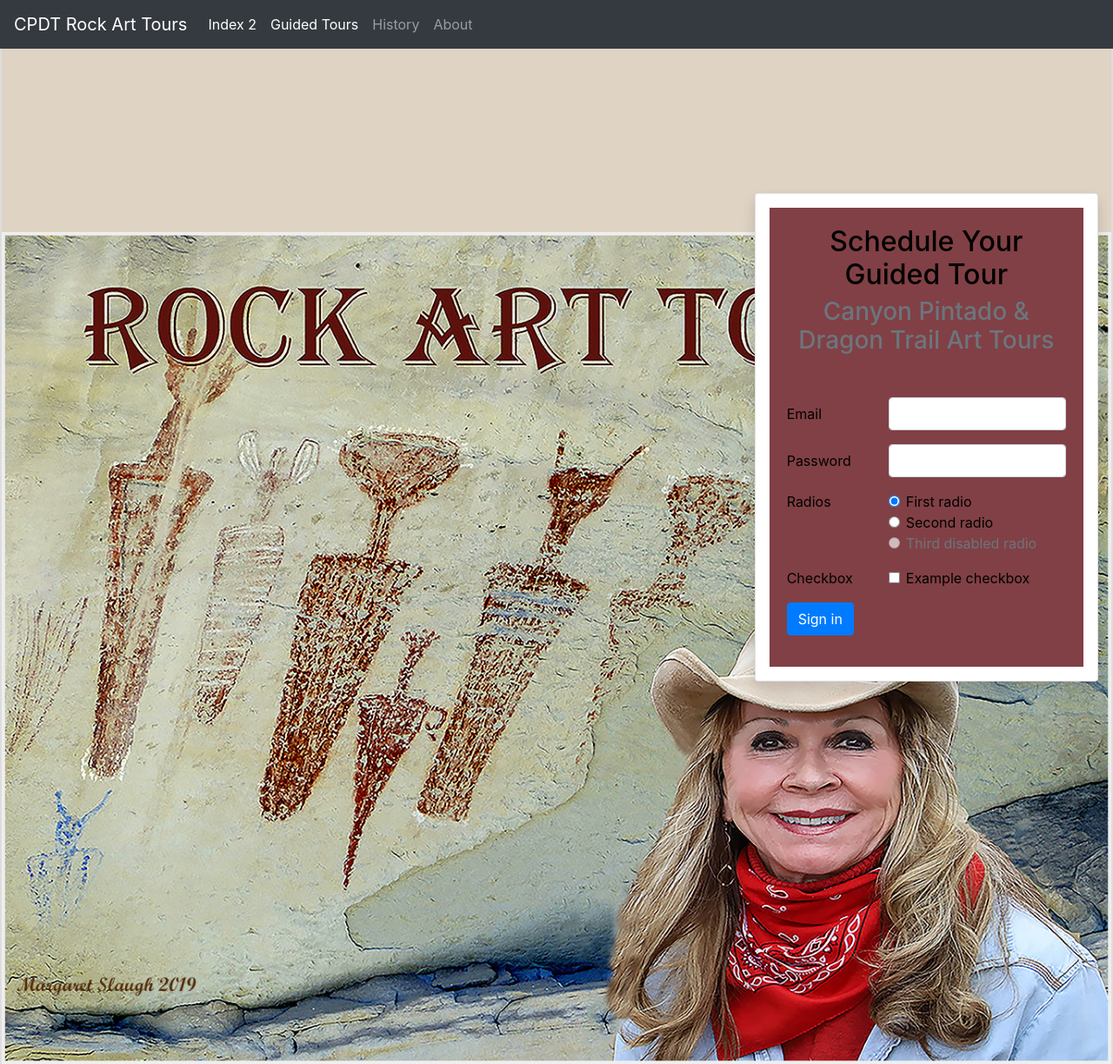
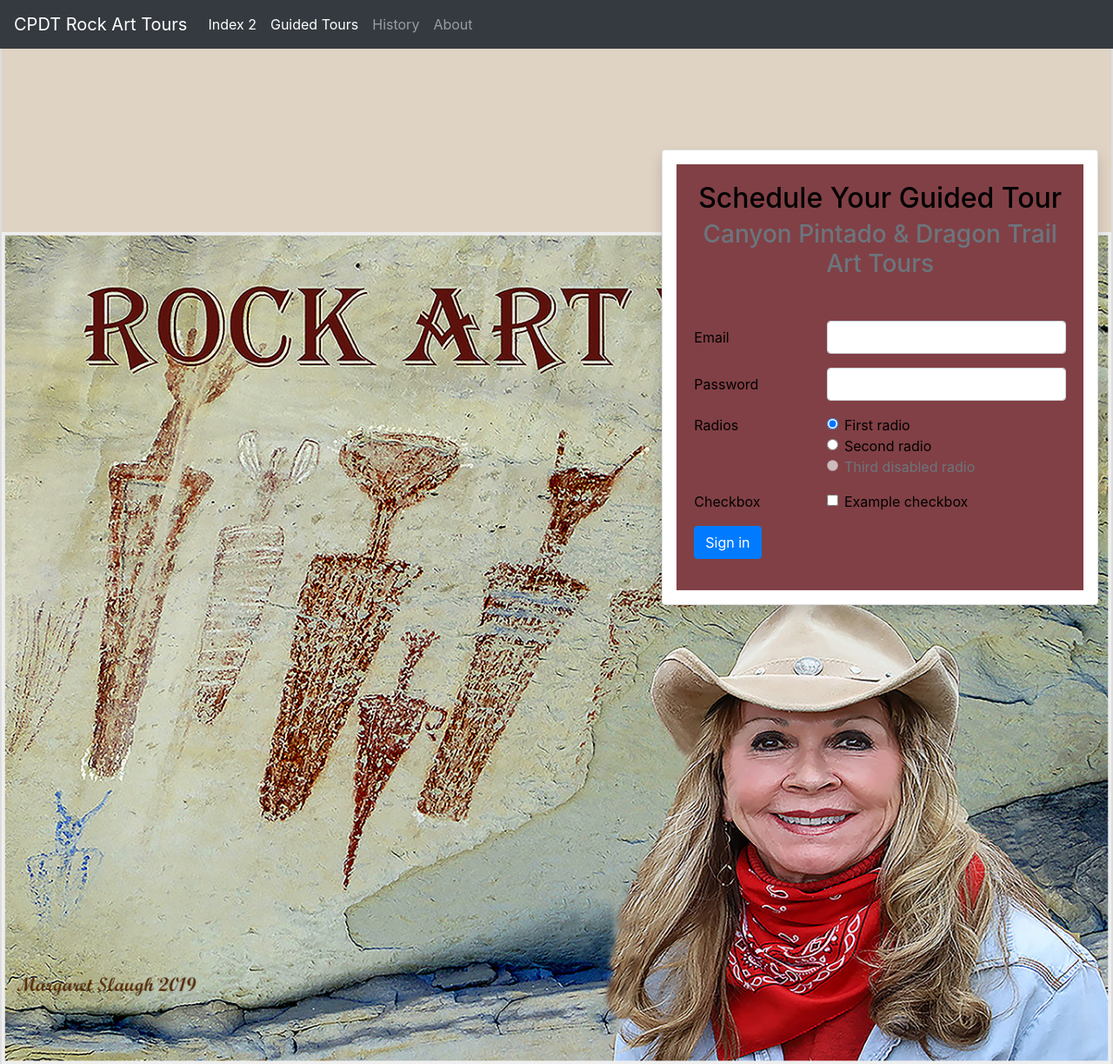
Before and after one commit to Clients/CPDTRockArtTours, a Jekyll site: the page built from index.html, in a window 1280 px wide and 1224 px high. Shown: the whole window at 87% size. Built offline with Jekyll 4.4.1, drawn with Linux system fonts in a browser that asks for light colours; nearby versions of some CDN libraries.

Commit message:
New site

```diff
--- a/_config.yml
+++ b/_config.yml
@@ -13,7 +13,7 @@ description: > # this means to ignore newlines until "baseurl:"
   line in _config.yml. It will appear in your document head meta (for
   Google search results) and in your feed.xml site description.
 baseurl: "/" # the subpath of your site, e.g. /blog
-url:  'https://clients.github.io/CPDTRockArtTours/' # the base hostname & protocol for your site
+url:  #'https://clients.github.io/CPDTRockArtTours/' # the base hostname & protocol for your site
 twitter_username: jekyllrb
 github_username:  jekyll
 
--- a/_includes/head.html
+++ b/_includes/head.html
@@ -40,5 +40,5 @@
     }
   </style>
   <!-- Custom styles for this template -->
-  <link href="/assets/css/style.css" rel="stylesheet">
+  <link href="{{site.url}}/assets/css/style.css" rel="stylesheet">
 </head>
--- a/_includes/header.html
+++ b/_includes/header.html
@@ -1,6 +1,6 @@
 <header class="site-header">
   <nav class="navbar navbar-expand-md navbar-dark bg-dark fixed-top">
-  <a class="navbar-brand" href="/">CPDT Rock Art Tours</a>
+  <a class="navbar-brand" href="{{site.url}}/">CPDT Rock Art Tours</a>
     <button class="navbar-toggler" type="button" data-toggle="collapse" data-target="#navbarsExampleDefault" aria-controls="navbarsExampleDefault" aria-expanded="false" aria-label="Toggle navigation">
       <span class="navbar-toggler-icon"></span>
     </button>
@@ -8,16 +8,16 @@
     <div class="collapse navbar-collapse" id="navbarsExampleDefault">
       <ul class="navbar-nav mr-auto">
         <li class="nav-item active">
-          <a class="nav-link" href="/index-2.html"">Index 2</a>
+          <a class="nav-link" href="{{site.url}}/index-2.html"">Index 2</a>
         </li>
         <li class="nav-item active">
-          <a class="nav-link" href="/guided-tours">Guided Tours</a>
+          <a class="nav-link" href="{{site.url}}/guided-tours">Guided Tours</a>
         </li>
         <li class="nav-item">
-          <a class="nav-link" href="/history">History</a>
+          <a class="nav-link" href="{{site.url}}/history">History</a>
         </li>
         <li class="nav-item">
-          <a class="nav-link" href="/about">About</a>
+          <a class="nav-link" href="{{site.url}}/about">About</a>
         </li>
       </ul>
 
--- a/assets/css/style.css
+++ b/assets/css/style.css
@@ -12,7 +12,7 @@ article{
   min-height: 650px;
 }
 .hp-form{
-  margin-top: 150px;
+  margin-top: 100px;
 }
 
 .guide{
--- a/index.html
+++ b/index.html
@@ -3,7 +3,7 @@ layout: default
 ---
 <div class="container-fluid guide">
   <div class="row hp-form">
-    <div class="col-md-4 offset-md-8">
+    <div class="col-md-5 offset-md-7">
         <div class="d-flex justify-content-around">
           <div class="container py-5">
             <div class="row">
```
Also changed, not shown: 5 other files.
